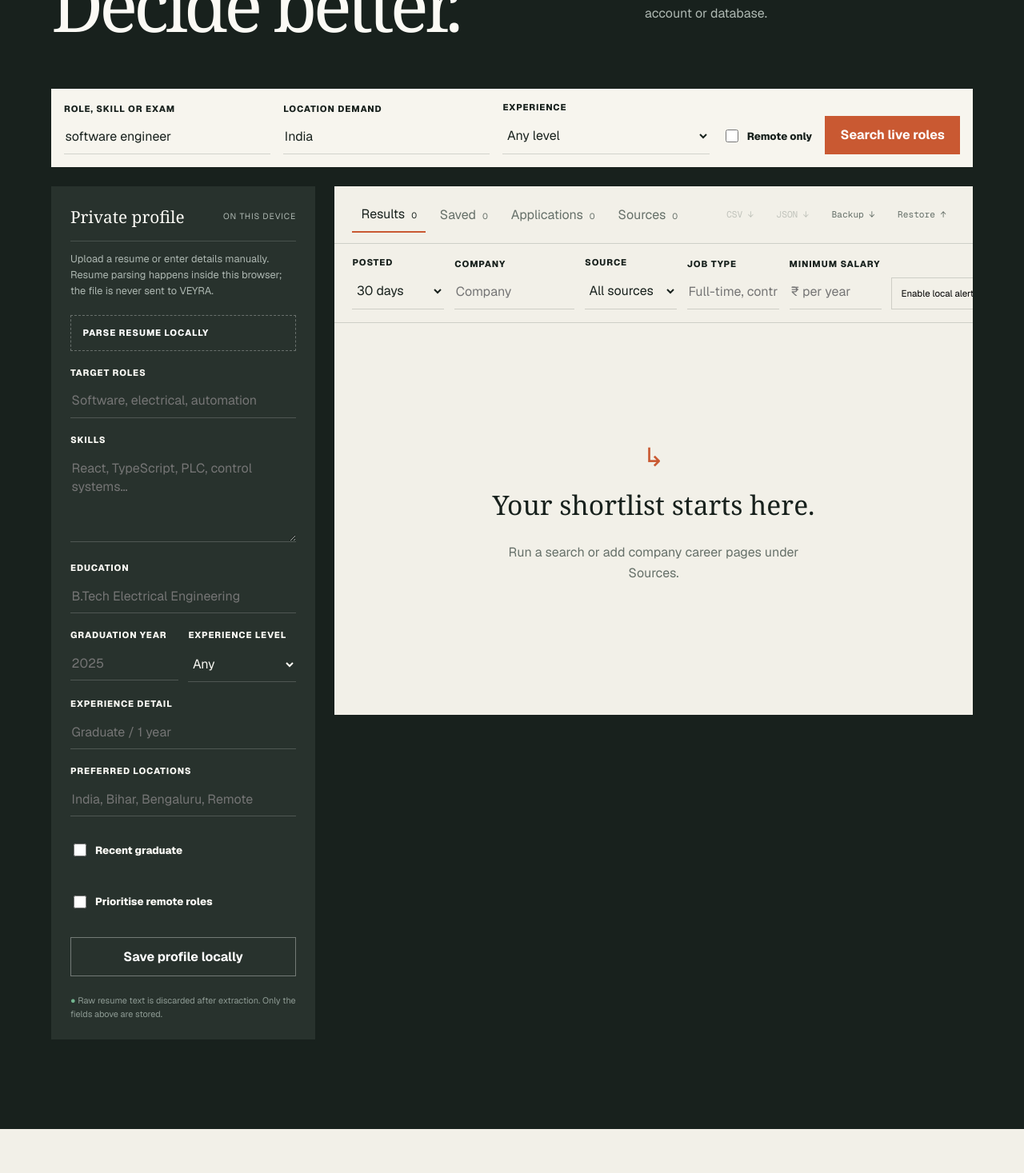
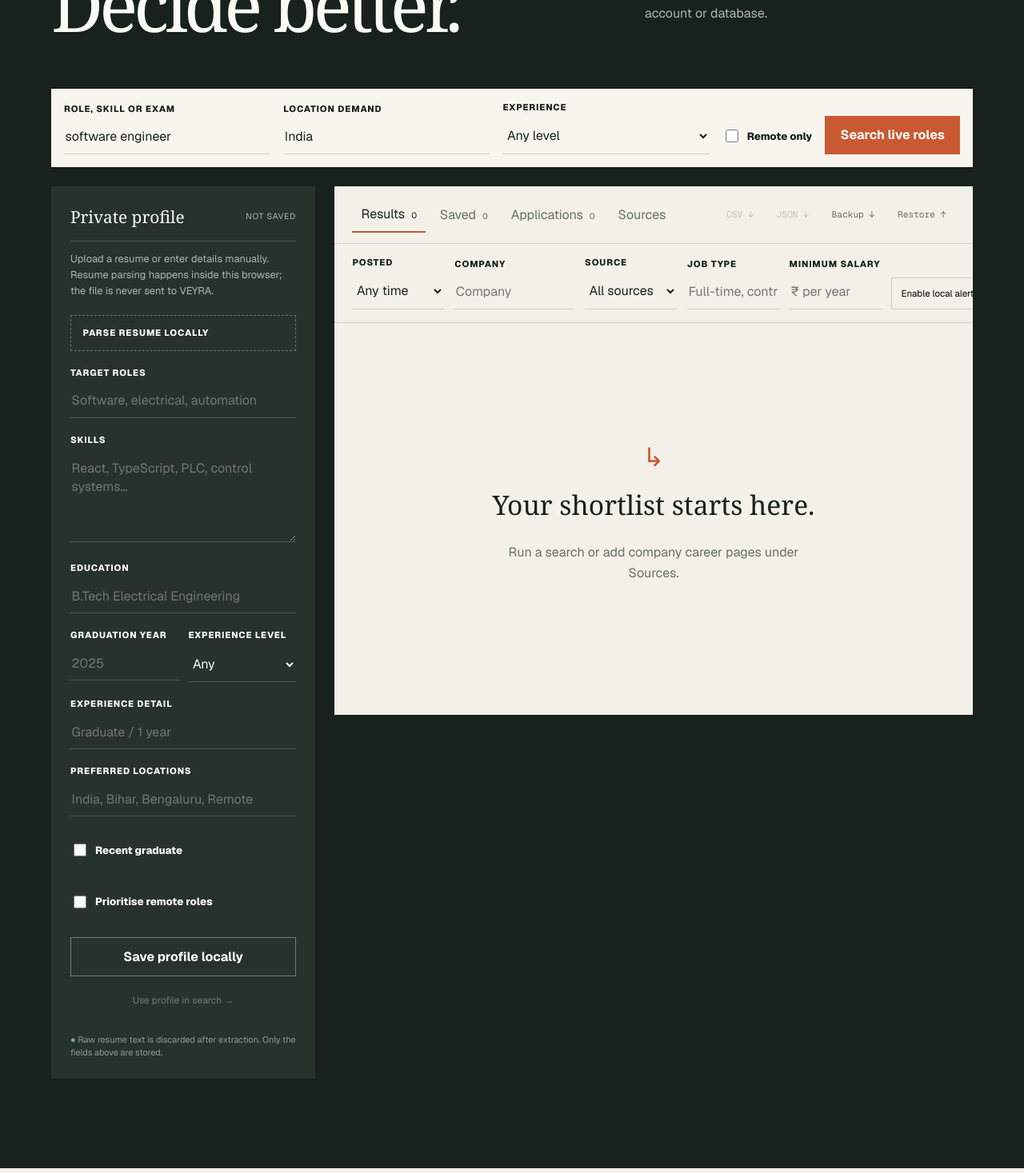
Before and after one commit to i-akb25/VEYRA, a Next.js app: page / in a window 1280 px wide. Shown: the part 1037-2504 px from the top of the page at 80% size. Built offline with nearby package versions, Linux system fonts and the light colour scheme.

Commit message:
fix: clarify saved state and filtered results

```diff
--- a/app/globals.css
+++ b/app/globals.css
@@ -60,6 +60,7 @@ input:focus, textarea:focus { border-color: var(--accent); }
 .panel-title { display: flex; justify-content: space-between; gap: 1rem; align-items: center; padding-bottom: 1rem; border-bottom: 1px solid rgba(255,255,255,.15); }
 .panel-title span { font-family: Georgia, serif; font-size: 1.3rem; }
 .panel-title small { color: #aeb8b2; font-size: .65rem; text-transform: uppercase; letter-spacing: .08em; }
+.panel-title small.saved { color: #8fd0a8; }
 .panel-copy { color: #aeb8b2; font-size: .8rem; line-height: 1.55; }
 .profile-panel label { margin-top: 1.25rem; }
 .profile-panel input, .profile-panel textarea, .profile-panel select { border-color: rgba(255,255,255,.18); }
@@ -72,6 +73,9 @@ input:focus, textarea:focus { border-color: var(--accent); }
 .local-status { color: #c8d2cc; font-size: .72rem; line-height: 1.5; }
 .button.secondary { background: transparent; color: white; border: 1px solid rgba(255,255,255,.35); width: 100%; margin-top: 1.4rem; }
 .button.secondary:hover { border-color: white; }
+.use-profile { width: 100%; margin-top: .65rem; padding: .7rem; border: 0; background: transparent; color: #c8d2cc; cursor: pointer; font-size: .75rem; }
+.use-profile:hover:not(:disabled) { color: white; }
+.use-profile:disabled { opacity: .45; cursor: default; }
 .privacy-note { color: #8f9c95; font-size: .68rem; line-height: 1.5; margin: 1.4rem 0 0; }
 .privacy-note span { color: #72b58f; }
 
@@ -91,6 +95,7 @@ input:focus, textarea:focus { border-color: var(--accent); }
 .filter-bar label { min-width: 115px; flex: 1; }
 .filter-bar label:nth-child(2) { min-width: 150px; }
 .filter-bar > button { flex: 0 0 auto; border: 1px solid var(--line); background: transparent; padding: .7rem; cursor: pointer; font-size: .72rem; }
+.filter-bar > button.clear-filters { color: var(--accent-dark); border-color: var(--accent); }
 .empty-state { min-height: 490px; display: flex; flex-direction: column; justify-content: center; align-items: center; text-align: center; padding: 2rem; }
 .empty-state > span { color: var(--accent); font: 2rem var(--font-mono); }
 .empty-state h3 { font: 2.1rem Georgia, serif; margin: 1rem 0 .5rem; }
--- a/components/job-workspace.tsx
+++ b/components/job-workspace.tsx
@@ -4,15 +4,16 @@ import { ChangeEvent, FormEvent, useEffect, useMemo, useRef, useState } from "re
 import { ApplicationWorkspace } from "./application-workspace";
 import { ResumeProfile } from "./resume-profile";
 import { SourceLaunchers } from "./source-launchers";
-import { scoreJob } from "@/lib/matching";
+import { matchesExperienceFilter, scoreJob } from "@/lib/matching";
 import type { ApplicationRecord, ApplicationStatus, CandidateProfile, CareerBoard, Job, LocalBackup, SearchFilters, SearchResponse } from "@/lib/types";
 
 const KEYS = { profile: "veyra.profile.v2", saved: "veyra.saved-jobs.v2", applications: "veyra.applications.v1", boards: "veyra.career-boards.v1", seen: "veyra.seen-jobs.v1" };
 const emptyProfile: CandidateProfile = { role: "", skills: "", locations: "", experience: "", experienceLevel: "any", graduationYear: "", education: "", remoteOnly: false, recentGraduate: false };
-const emptyFilters: SearchFilters = { experienceLevel: "any", postedWithin: "30", company: "", source: "all", employmentType: "", minimumSalary: "" };
+const emptyFilters: SearchFilters = { experienceLevel: "any", postedWithin: "any", company: "", source: "all", employmentType: "", minimumSalary: "" };
 type View = "results" | "saved" | "applications" | "sources";
 
 function safeRead<T>(key: string, fallback: T): T { try { const value = localStorage.getItem(key); return value ? JSON.parse(value) as T : fallback; } catch { return fallback; } }
+function safeWrite(key: string, value: unknown): boolean { try { localStorage.setItem(key, JSON.stringify(value)); return localStorage.getItem(key) !== null; } catch { return false; } }
 function download(name: string, content: string, type: string) { const blob = new Blob([content], { type }); const url = URL.createObjectURL(blob); const anchor = document.createElement("a"); anchor.href = url; anchor.download = name; anchor.click(); setTimeout(() => URL.revokeObjectURL(url), 0); }
 function csvCell(value: unknown) { return `"${String(value ?? "").replaceAll('"', '""')}"`; }
 function salaryNumber(value: string) { const lpa = value.match(/([\d.]+)\s?(?:-|–|to)\s?[\d.]+\s?LPA/i); if (lpa) return Number(lpa[1]) * 100000; const raw = value.match(/[₹$]?[\s]?([\d,.]+)/); return raw ? Number(raw[1].replaceAll(",", "")) : 0; }
@@ -24,6 +25,7 @@ export function JobWorkspace() {
   const [location, setLocation] = useState("India");
   const [remoteOnly, setRemoteOnly] = useState(false);
   const [profile, setProfile] = useState<CandidateProfile>(emptyProfile);
+  const [profileSaved, setProfileSaved] = useState(false);
   const [saved, setSaved] = useState<Job[]>([]);
   const [applications, setApplications] = useState<ApplicationRecord[]>([]);
   const [careerBoards, setCareerBoards] = useState<CareerBoard[]>([]);
@@ -43,27 +45,31 @@ export function JobWorkspace() {
 
   useEffect(() => {
     const frame = requestAnimationFrame(() => {
-      setProfile(safeRead(KEYS.profile, emptyProfile)); setSaved(safeRead(KEYS.saved, []));
+      const storedProfile = safeRead<CandidateProfile | null>(KEYS.profile, null);
+      if (storedProfile) { setProfile(storedProfile); setProfileSaved(true); }
+      setSaved(safeRead(KEYS.saved, []));
       setApplications(safeRead(KEYS.applications, [])); setCareerBoards(safeRead(KEYS.boards, [])); setSeenJobIds(safeRead(KEYS.seen, []));
     });
     return () => cancelAnimationFrame(frame);
   }, []);
 
-  const visibleJobs = useMemo(() => {
+  const filteredJobs = useMemo(() => {
     const hasProfile = Boolean(profile.role.trim() || profile.skills.trim() || profile.locations.trim());
-    const source = view === "saved" ? saved : jobs;
-    const filtered = source.filter((job) => {
+    const filterList = (source: Job[]) => source.filter((job) => {
       const age = job.publishedAt && referenceTime ? (referenceTime - Date.parse(job.publishedAt)) / 86_400_000 : null;
       const within = filters.postedWithin === "any" || age === null || age <= Number(filters.postedWithin);
-      const experience = filters.experienceLevel === "any" || job.experienceLevel === "any" || job.experienceLevel === filters.experienceLevel;
+      const experience = matchesExperienceFilter(filters.experienceLevel, job.experienceLevel);
       const company = !filters.company || job.company.toLowerCase().includes(filters.company.toLowerCase());
       const sourceMatch = filters.source === "all" || job.source === filters.source;
       const employment = !filters.employmentType || (job.employmentType ?? "").toLowerCase().includes(filters.employmentType.toLowerCase());
       const salary = !filters.minimumSalary || salaryNumber(job.salaryText ?? "") >= Number(filters.minimumSalary);
       return within && experience && company && sourceMatch && employment && salary;
     });
-    return hasProfile ? filtered.map((job) => scoreJob(job, profile)).sort((a, b) => (b.matchScore ?? 0) - (a.matchScore ?? 0)) : filtered;
-  }, [jobs, saved, profile, view, filters, referenceTime]);
+    const score = (items: Job[]) => hasProfile ? items.map((job) => scoreJob(job, profile)).sort((a, b) => (b.matchScore ?? 0) - (a.matchScore ?? 0)) : items;
+    return { results: score(filterList(jobs)), saved: score(filterList(saved)) };
+  }, [jobs, saved, profile, filters, referenceTime]);
+  const visibleJobs = view === "saved" ? filteredJobs.saved : filteredJobs.results;
+  const filtersActive = filters.experienceLevel !== "any" || filters.postedWithin !== "any" || Boolean(filters.company || filters.employmentType || filters.minimumSalary) || filters.source !== "all";
 
   async function search(event: FormEvent) {
     event.preventDefault(); setLoading(true); setError(""); setWarnings([]); setView("results");
@@ -75,16 +81,31 @@ export function JobWorkspace() {
       setJobs(data.jobs); setWarnings(data.warnings); setSources(data.sources); setHasSearched(true); setReferenceTime(Date.now());
       const unseen = data.jobs.filter((job) => !seenJobIds.includes(job.id) && job.freshness === "new");
       const updatedSeen = [...new Set([...seenJobIds, ...data.jobs.map((job) => job.id)])].slice(-1500);
-      setSeenJobIds(updatedSeen); localStorage.setItem(KEYS.seen, JSON.stringify(updatedSeen));
+      setSeenJobIds(updatedSeen); safeWrite(KEYS.seen, updatedSeen);
       if (unseen.length && "Notification" in window && Notification.permission === "granted") new Notification(`VEYRA found ${unseen.length} new role${unseen.length === 1 ? "" : "s"}`, { body: unseen.slice(0, 2).map((job) => `${job.title} · ${job.company}`).join("\n") });
     } catch { setError("VEYRA could not reach the job sources. Check your connection and try again."); }
     finally { setLoading(false); }
   }
 
-  function saveProfile() { localStorage.setItem(KEYS.profile, JSON.stringify(profile)); setNotice("Profile saved only on this device."); }
-  function saveBoards(boards: CareerBoard[]) { setCareerBoards(boards); localStorage.setItem(KEYS.boards, JSON.stringify(boards)); }
-  function persistSaved(next: Job[]) { setSaved(next); localStorage.setItem(KEYS.saved, JSON.stringify(next)); }
-  function persistApplications(next: ApplicationRecord[]) { setApplications(next); localStorage.setItem(KEYS.applications, JSON.stringify(next)); }
+  function changeProfile(next: CandidateProfile) { setProfile(next); setProfileSaved(false); }
+  function saveProfile() {
+    const stored = safeWrite(KEYS.profile, profile);
+    setProfileSaved(stored);
+    setNotice(stored ? "Profile saved locally and verified. Use it in search when you want to update the search fields." : "This browser blocked local storage. Your profile was not saved; check privacy settings and try again.");
+  }
+  function useProfileForSearch() {
+    const primaryRole = profile.role.split(/[,;\n]/).map((item) => item.trim()).find(Boolean) ?? "";
+    const primaryLocation = profile.locations.split(/[,;\n]/).map((item) => item.trim()).find(Boolean) ?? "";
+    if (primaryRole) setQuery(primaryRole);
+    if (primaryLocation) setLocation(primaryLocation);
+    setRemoteOnly(profile.remoteOnly);
+    setFilters((current) => ({ ...current, experienceLevel: profile.experienceLevel, postedWithin: "any" }));
+    setNotice("Search fields updated from your profile. Press “Search live roles” to fetch matching openings.");
+    document.querySelector<HTMLFormElement>(".search-bar")?.scrollIntoView({ behavior: "smooth", block: "center" });
+  }
+  function saveBoards(boards: CareerBoard[]) { if (safeWrite(KEYS.boards, boards)) setCareerBoards(boards); else setNotice("This browser blocked local storage, so the career page was not saved."); }
+  function persistSaved(next: Job[]) { if (safeWrite(KEYS.saved, next)) setSaved(next); else setNotice("This browser blocked local storage, so the role was not saved."); }
+  function persistApplications(next: ApplicationRecord[]) { if (safeWrite(KEYS.applications, next)) setApplications(next); else setNotice("This browser blocked local storage, so the application was not saved."); }
   function toggleSaved(job: Job) { persistSaved(saved.some((item) => item.id === job.id) ? saved.filter((item) => item.id !== job.id) : [job, ...saved]); }
   function track(job: Job) {
     const existing = applications.find((record) => record.job.id === job.id);
@@ -119,7 +140,7 @@ export function JobWorkspace() {
       if (data.version !== 1 || !data.profile || !Array.isArray(data.saved) || !Array.isArray(data.applications) || !Array.isArray(data.careerBoards) ||
         data.saved.some((job) => !safeHttpUrl(job.url)) || data.applications.some((record) => !safeHttpUrl(record.job.url)) || data.careerBoards.some((board) => !safeBoardUrl(board.url))) throw new Error();
       setProfile(data.profile); persistSaved(data.saved); persistApplications(data.applications); saveBoards(data.careerBoards); setSeenJobIds(data.seenJobIds ?? []);
-      localStorage.setItem(KEYS.profile, JSON.stringify(data.profile)); localStorage.setItem(KEYS.seen, JSON.stringify(data.seenJobIds ?? [])); setNotice("Local VEYRA backup restored.");
+      safeWrite(KEYS.profile, data.profile); safeWrite(KEYS.seen, data.seenJobIds ?? []); setProfileSaved(true); setNotice("Local VEYRA backup restored.");
     } catch { setNotice("This is not a valid VEYRA backup."); }
     event.target.value = "";
   }
@@ -136,14 +157,14 @@ export function JobWorkspace() {
       </form>
 
       <div className="desk">
-        <ResumeProfile profile={profile} onChange={setProfile} onSave={saveProfile} />
+        <ResumeProfile profile={profile} saved={profileSaved} onChange={changeProfile} onSave={saveProfile} onUseForSearch={useProfileForSearch} />
         <div className="results-panel" aria-live="polite">
           <div className="results-tools">
             <div className="tabs">
-              <button className={view === "results" ? "active" : ""} onClick={() => setView("results")}>Results <span>{jobs.length}</span></button>
+              <button className={view === "results" ? "active" : ""} onClick={() => setView("results")}>Results <span>{filteredJobs.results.length}{filteredJobs.results.length !== jobs.length ? ` / ${jobs.length}` : ""}</span></button>
               <button className={view === "saved" ? "active" : ""} onClick={() => setView("saved")}>Saved <span>{saved.length}</span></button>
               <button className={view === "applications" ? "active" : ""} onClick={() => setView("applications")}>Applications <span>{applications.length}</span></button>
-              <button className={view === "sources" ? "active" : ""} onClick={() => setView("sources")}>Sources <span>{careerBoards.length}</span></button>
+              <button className={view === "sources" ? "active" : ""} onClick={() => setView("sources")}>Sources{careerBoards.length > 0 && <span>{careerBoards.length} added</span>}</button>
             </div>
             <div className="exports"><button onClick={() => exportJobs("csv")} disabled={!visibleJobs.length}>CSV ↓</button><button onClick={() => exportJobs("json")} disabled={!visibleJobs.length}>JSON ↓</button><button onClick={exportBackup}>Backup ↓</button><button onClick={() => restoreRef.current?.click()}>Restore ↑</button><input ref={restoreRef} hidden type="file" accept="application/json,.json" onChange={restoreBackup} /></div>
           </div>
@@ -158,10 +179,11 @@ export function JobWorkspace() {
               <label><span>Job type</span><input value={filters.employmentType} onChange={(event) => setFilters({ ...filters, employmentType: event.target.value })} placeholder="Full-time, contract" /></label>
               <label><span>Minimum salary</span><input inputMode="numeric" value={filters.minimumSalary} onChange={(event) => setFilters({ ...filters, minimumSalary: event.target.value.replace(/\D/g, "") })} placeholder="₹ per year" /></label>
               <button onClick={enableNotifications}>Enable local alerts</button>
+              {filtersActive && <button className="clear-filters" onClick={() => setFilters(emptyFilters)}>Clear filters</button>}
             </div>
             {warnings.map((warning) => <p className="warning" key={warning}>{warning}</p>)}{error && <p className="error">{error}</p>}
             {!hasSearched && view === "results" && !loading && <div className="empty-state"><span>↳</span><h3>Your shortlist starts here.</h3><p>Run a search or add company career pages under Sources.</p></div>}
-            {hasSearched && view === "results" && !loading && visibleJobs.length === 0 && <div className="empty-state"><span>0</span><h3>No exact matches.</h3><p>Broaden the role, location, experience level or posting-date filter.</p></div>}
+            {hasSearched && view === "results" && !loading && visibleJobs.length === 0 && <div className="empty-state"><span>0</span><h3>{jobs.length ? `${jobs.length} found, but filters hid them.` : "No live matches found."}</h3><p>{jobs.length ? "Your search worked. Clear the result filters to see every role that was returned." : "Try a broader role or location, or add company career pages under Sources."}</p>{jobs.length > 0 && <button className="button primary" onClick={() => setFilters(emptyFilters)}>Show all {jobs.length} roles</button>}</div>}
             {view === "saved" && saved.length === 0 && <div className="empty-state"><span>♡</span><h3>No saved roles yet.</h3><p>Save roles from results. They stay only on this device.</p></div>}
             <div className="job-list">{visibleJobs.map((job) => <JobCard key={job.id} job={job} saved={saved.some((item) => item.id === job.id)} tracked={applications.some((item) => item.job.id === job.id)} onSave={() => toggleSaved(job)} onTrack={() => track(job)} />)}</div>
           </>}
--- a/components/resume-profile.tsx
+++ b/components/resume-profile.tsx
@@ -4,9 +4,9 @@ import { ChangeEvent, FormEvent, useState } from "react";
 import { profileFromResume, readResume } from "@/lib/resume";
 import type { CandidateProfile } from "@/lib/types";
 
-type Props = { profile: CandidateProfile; onChange: (profile: CandidateProfile) => void; onSave: () => void };
+type Props = { profile: CandidateProfile; saved: boolean; onChange: (profile: CandidateProfile) => void; onSave: () => void; onUseForSearch: () => void };
 
-export function ResumeProfile({ profile, onChange, onSave }: Props) {
+export function ResumeProfile({ profile, saved, onChange, onSave, onUseForSearch }: Props) {
   const [resumeState, setResumeState] = useState("");
 
   async function parseResume(event: ChangeEvent<HTMLInputElement>) {
@@ -28,7 +28,7 @@ export function ResumeProfile({ profile, onChange, onSave }: Props) {
 
   return (
     <aside className="profile-panel" id="profile">
-      <div className="panel-title"><span>Private profile</span><small>On this device</small></div>
+      <div className="panel-title"><span>Private profile</span><small className={saved ? "saved" : ""}>{saved ? "Saved locally ✓" : "Not saved"}</small></div>
       <p className="panel-copy">Upload a resume or enter details manually. Resume parsing happens inside this browser; the file is never sent to VEYRA.</p>
       <label className="upload-control">
         <span>Parse resume locally</span>
@@ -47,7 +47,8 @@ export function ResumeProfile({ profile, onChange, onSave }: Props) {
         <label><span>Preferred locations</span><input value={profile.locations} onChange={(event) => onChange({ ...profile, locations: event.target.value })} placeholder="India, Bihar, Bengaluru, Remote" /></label>
         <label className="check-label"><input type="checkbox" checked={profile.recentGraduate} onChange={(event) => onChange({ ...profile, recentGraduate: event.target.checked })} /><span>Recent graduate</span></label>
         <label className="check-label"><input type="checkbox" checked={profile.remoteOnly} onChange={(event) => onChange({ ...profile, remoteOnly: event.target.checked })} /><span>Prioritise remote roles</span></label>
-        <button className="button secondary" type="submit">Save profile locally</button>
+        <button className="button secondary" type="submit">{saved ? "Profile saved ✓" : "Save profile locally"}</button>
+        <button className="use-profile" type="button" onClick={onUseForSearch} disabled={!profile.role.trim()}>Use profile in search →</button>
       </form>
       <p className="privacy-note"><span>●</span> Raw resume text is discarded after extraction. Only the fields above are stored.</p>
     </aside>
--- a/lib/matching.ts
+++ b/lib/matching.ts
@@ -11,6 +11,13 @@ export function inferExperience(value: string): ExperienceLevel {
   if (/\b(junior|entry[ -]level|associate|0\s*[-–]\s*2 years?|1\+? years?)\b/.test(text)) return "entry";
   if (/\b(senior|staff|lead|principal|manager|architect|[3-9]\+? years?|1[0-9]\+? years?)\b/.test(text)) return "experienced";
   return "any";
+}
+
+export function matchesExperienceFilter(filter: ExperienceLevel, jobLevel: ExperienceLevel): boolean {
+  if (filter === "any" || jobLevel === "any") return true;
+  if (filter === "fresher") return jobLevel === "fresher" || jobLevel === "entry";
+  if (filter === "entry") return jobLevel === "fresher" || jobLevel === "entry";
+  return jobLevel === "experienced";
 }
 
 export function getFreshness(publishedAt: string): Freshness {
```
Also changed, not shown: 1 other file (tests, documents, lock files or other folders).
